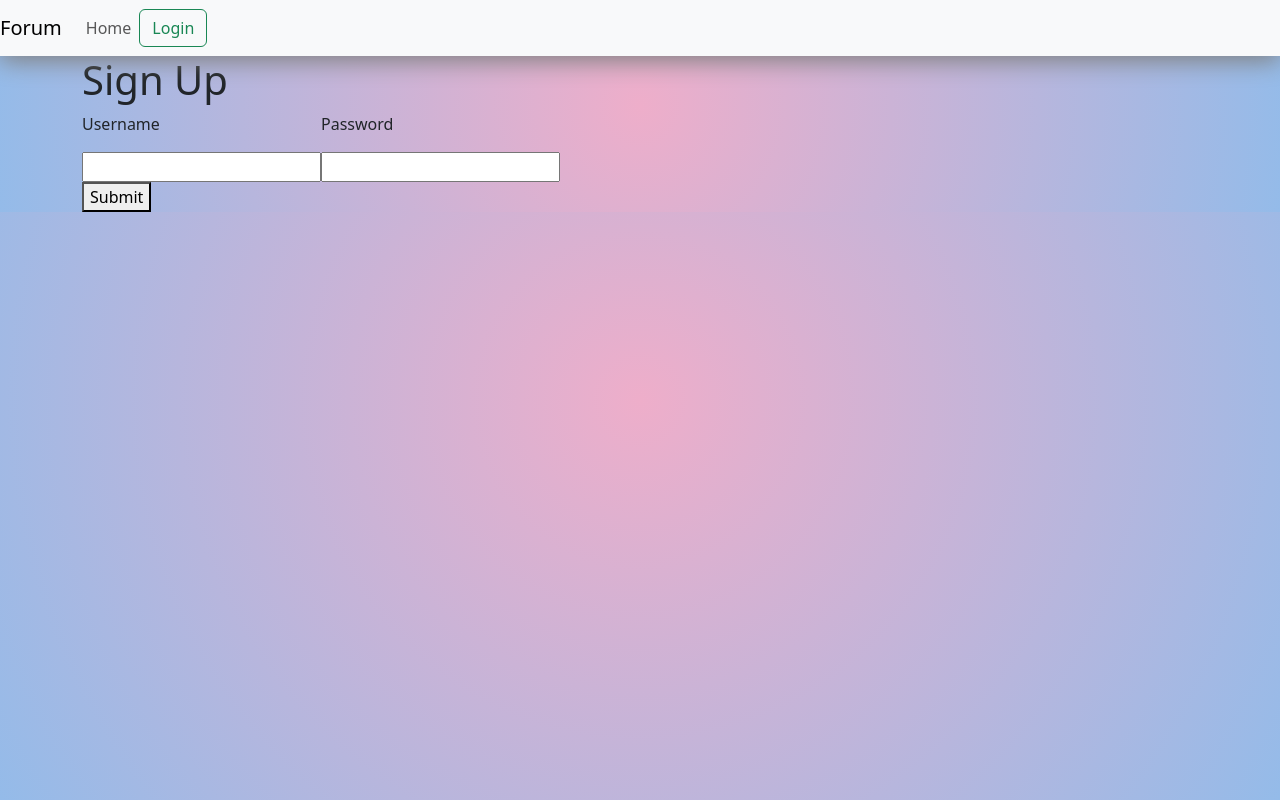
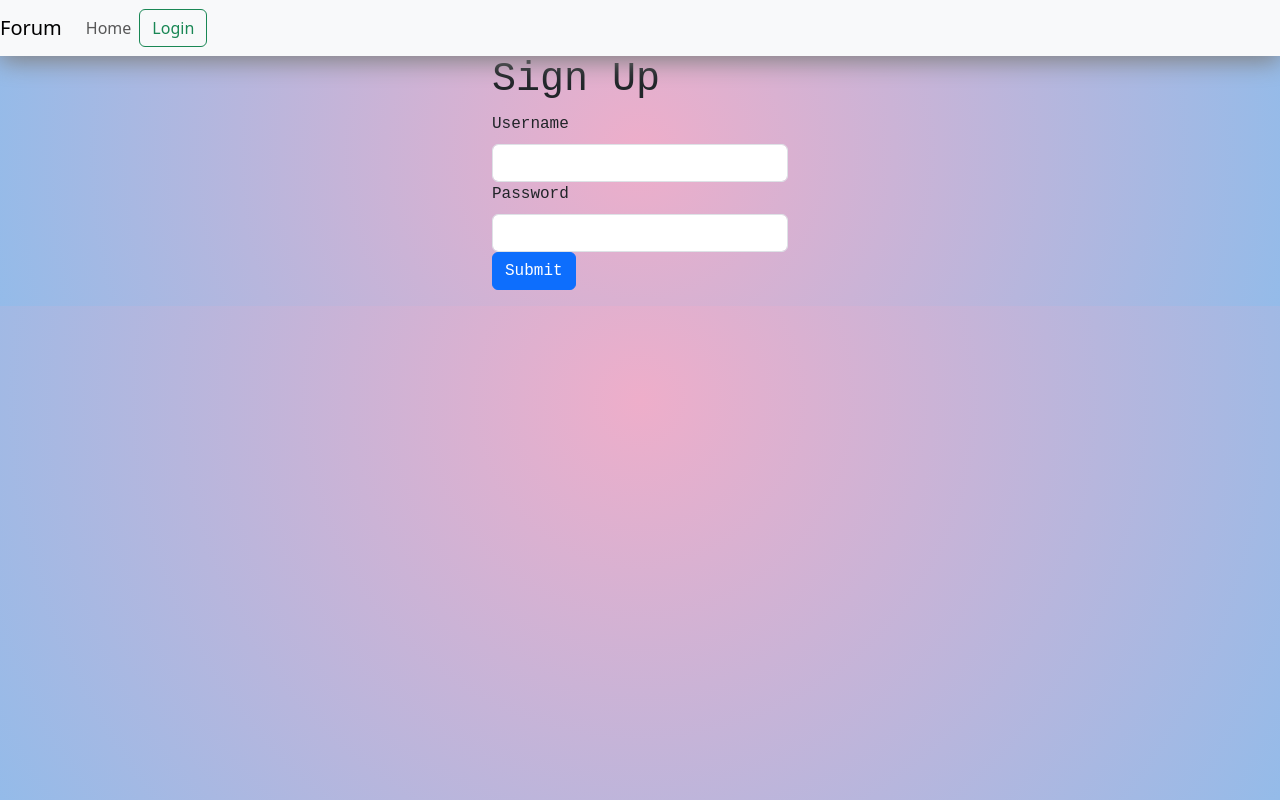
Before and after one commit to mistyau/forum-react-app, a React (Create React App) app: page /signup in a window 1280 px wide. Built offline with nearby package versions, Linux system fonts and the light colour scheme.

Commit message:
Change url to match with endpoint

```diff
--- a/src/components/Login.js
+++ b/src/components/Login.js
@@ -19,7 +19,7 @@ function Panic({ error }) {
 }
 
 async function loginUser(credentials) {
-    return fetch('http://localhost:8080/api/v1/users/login', {
+    return fetch('http://localhost:8080/api/v1/auth/login', {
         method: 'POST',
         headers: {
             'Content-Type': 'application/json'
--- a/src/components/Signup.js
+++ b/src/components/Signup.js
@@ -1,5 +1,10 @@
 import axios from 'axios';
+import Button from 'react-bootstrap/Button';
+import Container from "react-bootstrap/Container";
+import Form from 'react-bootstrap/Form';
 import { useReducer, useState } from "react";
+import { useHistory } from 'react-router-dom';
+import './Login.css';
 
 const formReducer = (state, event) => {
     if (event.reset) {
@@ -17,7 +22,7 @@ const formReducer = (state, event) => {
 
 export default function SignUp() {
     const [formData, setFormData] = useReducer(formReducer, {});
-    //const [user, setUser] = useState({username: '', password: ''});
+    const history = useHistory();
 
     const handleSubmit = event => {
         event.preventDefault();
@@ -27,12 +32,15 @@ export default function SignUp() {
             password: formData.password
         };
 
-        console.log(newUser);
-
-        axios.post("http://localhost:8080/api/v1/users/signup", newUser)
-            .then(response => console.log(response.data));
-
-        setFormData({reset: true});
+        axios.post("http://localhost:8080/api/v1/auth/signup", newUser)
+            .then(response => {
+                console.log(response.data);
+                history.push("/login");
+            })
+            .catch((error) => {
+                console.log(error);
+                setFormData({reset: true});
+            });
     }
 
     const handleChange = event => {
@@ -43,29 +51,29 @@ export default function SignUp() {
     }
 
     return (
-        <div className="container">
+        <Container className="login-wrapper">
             <h1>Sign Up</h1>
-            <form onSubmit={handleSubmit}>
-                <label>
-                    <p>Username</p>
-                    <input
+            <Form onSubmit={handleSubmit}>
+                <Form.Group controlId="formBasicUsername">
+                    <Form.Label>Username</Form.Label>
+                    <Form.Control
                         name="username"
                         type="text"
                         onChange={handleChange}
                         value={formData.username || ''}/>
-                </label>
-                <label>
-                    <p>Password</p>
-                    <input
+                </Form.Group>
+                <Form.Group controlId="formBasicPassword">
+                    <Form.Label>Password</Form.Label>
+                    <Form.Control
                         name="password"
                         type="password"
                         onChange={handleChange}
                         value={formData.password || ''}/>
-                </label>
-                <div>
-                    <button type="submit">Submit</button>
+                </Form.Group>
+                <div className="pb-3">
+                    <Button variant="primary" type="submit" block>Submit</Button>
                 </div>
-            </form>
-        </div>
+            </Form>
+        </Container>
     );
 }
```
